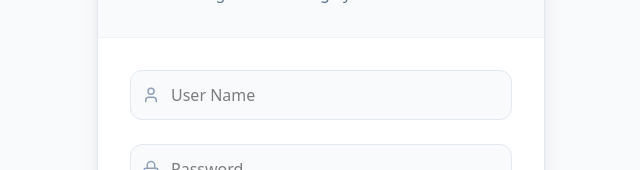
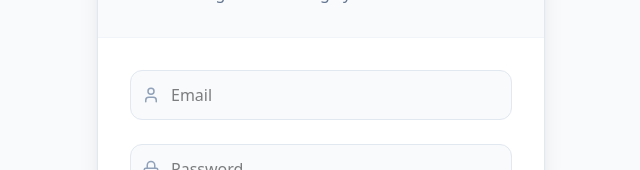
Before and after one commit to jananigel/profile-cms, a React (Vite) app: page / in a window 1280 px wide. Shown: the part 312-482 px from the top of the page, without its empty margins (319-959 px from the left). Built offline with nearby package versions, Linux system fonts and the light colour scheme.

Commit message:
feat: add the validator and pattern for the login form

```diff
--- a/src/pages/login/Login.page.tsx
+++ b/src/pages/login/Login.page.tsx
@@ -5,7 +5,7 @@ import { type RegisterOptions, type SubmitHandler, useForm } from 'react-hook-fo
 import TextButton from '../../shared/widgets/text-button/TextButton.widget';
 
 interface LoginForm {
-	userName: string;
+	email: string;
 	password: string;
 }
 
@@ -18,14 +18,15 @@ interface FormField {
 
 const formList: FormField[] = [
 	{
-		name: 'userName',
-		label: 'User Name',
+		name: 'email',
+		label: 'Email',
 		fieldIcon: User as LucideIcon,
 		setting: {
 			required: { value: true, message: 'This field is required' },
-			// pattern: {
-			// 	// TODO: email format
-			// },
+			pattern: {
+				value: /^[^\s@]+@[^\s@]+\.[^\s@]+$/,
+				message: 'Please enter a valid email address',
+			},
 		},
 	},
 	{
@@ -34,9 +35,15 @@ const formList: FormField[] = [
 		fieldIcon: Lock as LucideIcon,
 		setting: {
 			required: { value: true, message: 'This field is required' },
-			minLength: { value: 6, message: 'Should over 6 words' },
+			minLength: { value: 6, message: 'Password must be at least 6 characters' },
 			validate: {
-				// TODO: 1 uppercase, 1 special charter, 1 number, 1 lowercase, cannot less than 6 words
+				hasUppercase: (value) =>
+					/[A-Z]/.test(value) || 'Must include at least one uppercase letter',
+				hasLowercase: (value) =>
+					/[a-z]/.test(value) || 'Must include at least one lowercase letter',
+				hasNumber: (value) => /\d/.test(value) || 'Must include at least one number',
+				hasSpecialChar: (value) =>
+					/[^A-Za-z0-9]/.test(value) || 'Must include at least one special character',
 			},
 		},
 	},
```
